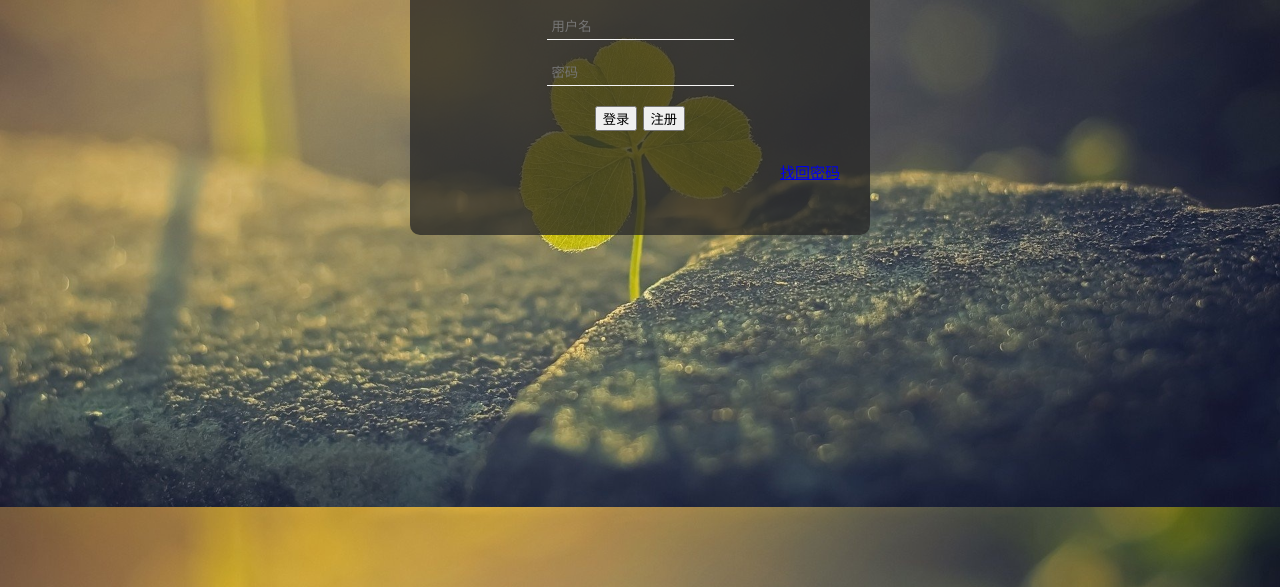
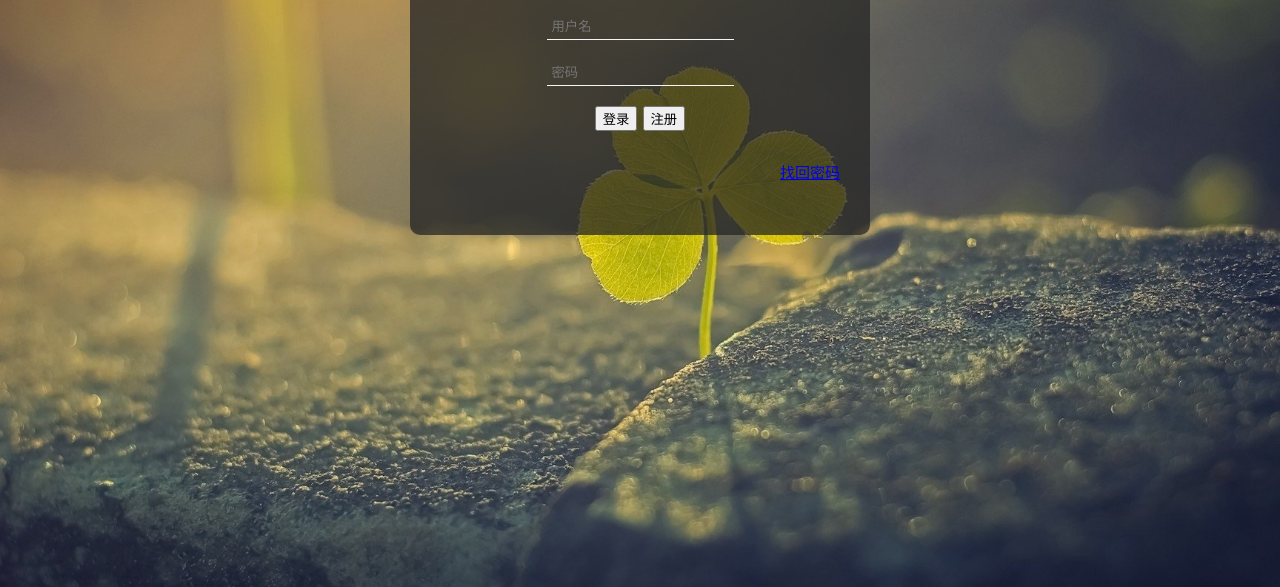
Before and after one commit to tumbleweed-wl/tumbleweed-wl.github.io, a plain HTML site: page Login/index.html in a window 1280 px wide. Shown: the part 213-800 px from the top of the page. Drawn offline with Linux system fonts and the light colour scheme.

Commit message:
CSS背景图随浏览器页面大小填充

```diff
--- a/Login/css/style.css
+++ b/Login/css/style.css
@@ -3,18 +3,17 @@
            {
                margin: 0px;
                padding: 0px;
-               background-image: url(../img/12d88c406a25f0eda0f54d5349cdc0c3.jpg);
-               background-repeat: no-epeat;
+               background: url(../img/12d88c406a25f0eda0f54d5349cdc0c3.jpg) no-repeat fixed  0px 0px;
                background-size: cover;
 
            }
+
 
            #loginbox
            {
             font-family:Verdana, Geneva, Tahoma, sans-serif;
                text-align: center;
-               margin: 0 auto;
-               margin-top:10%;
+               margin: 10% auto;
                padding: 10px 30px;
                border-radius: 10px;
                width: 400px;
--- a/Login/webhook.js
+++ b/Login/webhook.js
@@ -3,12 +3,8 @@ axios.post('https://qyapi.weixin.qq.com/cgi-bin/webhook/send?key=8c99cf61-bece-4
 
   "msgtype": "markdown",
   "markdown": {
-          "content": " 2021/02/05/截止至22：00单据统计：\n>王磊：总单量：`31`单；\n>余小燕：总单量：`27` 单\n>周明利：总单量：`50` 单；\n>袁刚刚：总单量：`2`单；\n>李雄：总单量：`35`单，其中包含事件单据`16`单，项目单据`19`单；"
-          /*  /n 代表换行 不能直接换行 会报错
-               > 表示引用文字
-          */
+    "content": "### IT服务中心截止至22:00单据统计:\n>今日总单量：<font color=\"warning\">X</font>单；\n >跨部门：<font color=\"comment\">X</font>单；\n >下派区域：<font color=\"comment\">X</font>单；\n >同事1：经手单据:<font color=\"info\">X</font>单，\n >已完成：<font color=\"info\">X</font>单；\n >同事2：经手单据:<font color=\"info\">X</font>单，\n >已完成：<font color=\"info\">X</font>单；"
   }
-
 })
   .then(function (response) {
     console.log(response);
```
Lines whose indentation alone changed are shown as unchanged.
